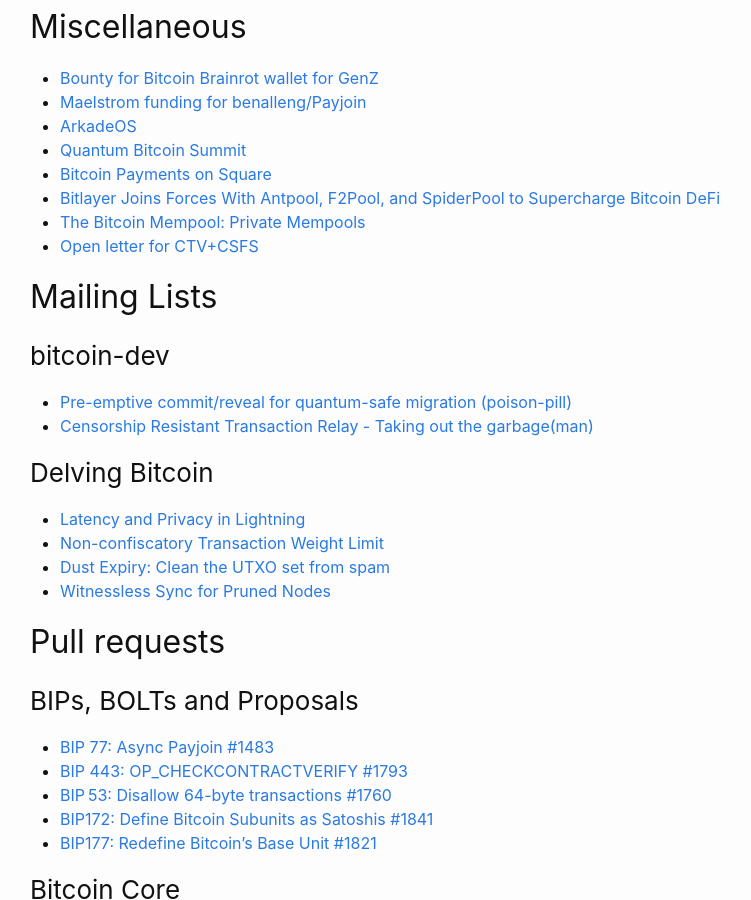
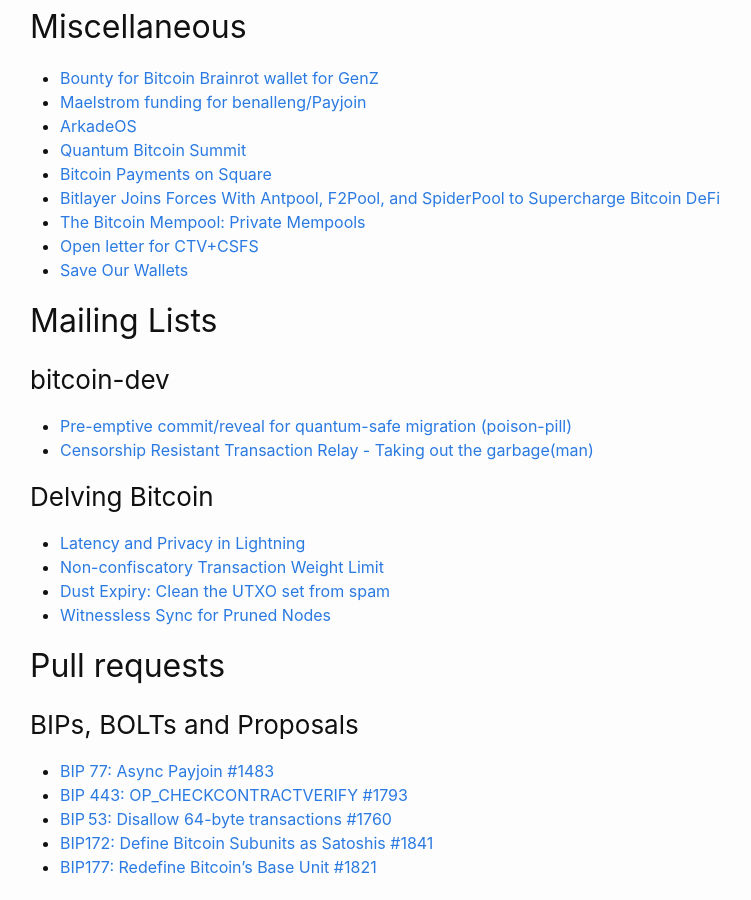
Before and after one commit to fjahr/bitdevsberlin, a Jekyll site: the page built from _posts/2025-06-11-socratic-seminar-68.md, in a window 1280 px wide and 900 px high, scrolled down 1211 px. Shown: the whole window, without its empty margins (240-991 px from the left). Built offline with Jekyll 4.4.1, drawn with Linux system fonts in a browser that asks for light colours.

Commit message:
Add another link to #68

```diff
--- a/_posts/2025-06-11-socratic-seminar-68.md
+++ b/_posts/2025-06-11-socratic-seminar-68.md
@@ -54,6 +54,7 @@ Thanks to [Ordimint](https://ordimint.com) for sponsoring food and drinks for th
 - [Bitlayer Joins Forces With Antpool, F2Pool, and SpiderPool to Supercharge Bitcoin DeFi](https://www.coindesk.com/business/2025/05/27/bitlayer-joins-forces-with-antpool-f2pool-and-spiderpool-to-supercharge-bitcoin-defi)
 - [The Bitcoin Mempool: Private Mempools](https://bitcoinmagazine.com/technical/the-bitcoin-mempool-private-mempools)
 - [Open letter for CTV+CSFS](https://ctv-csfs.com/)
+- [Save Our Wallets](https://saveourwallets.org/)
 
 ## Mailing Lists
 
```
